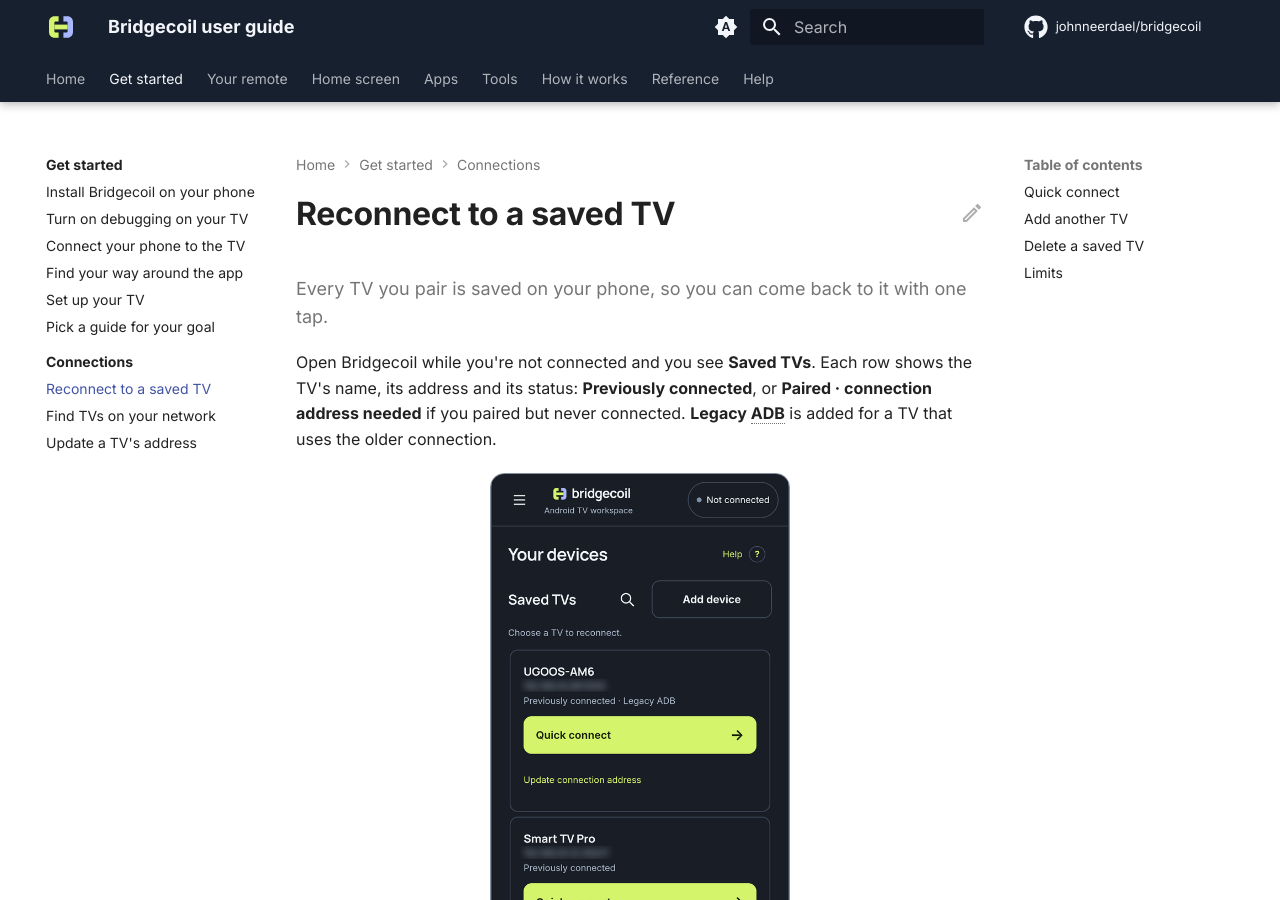
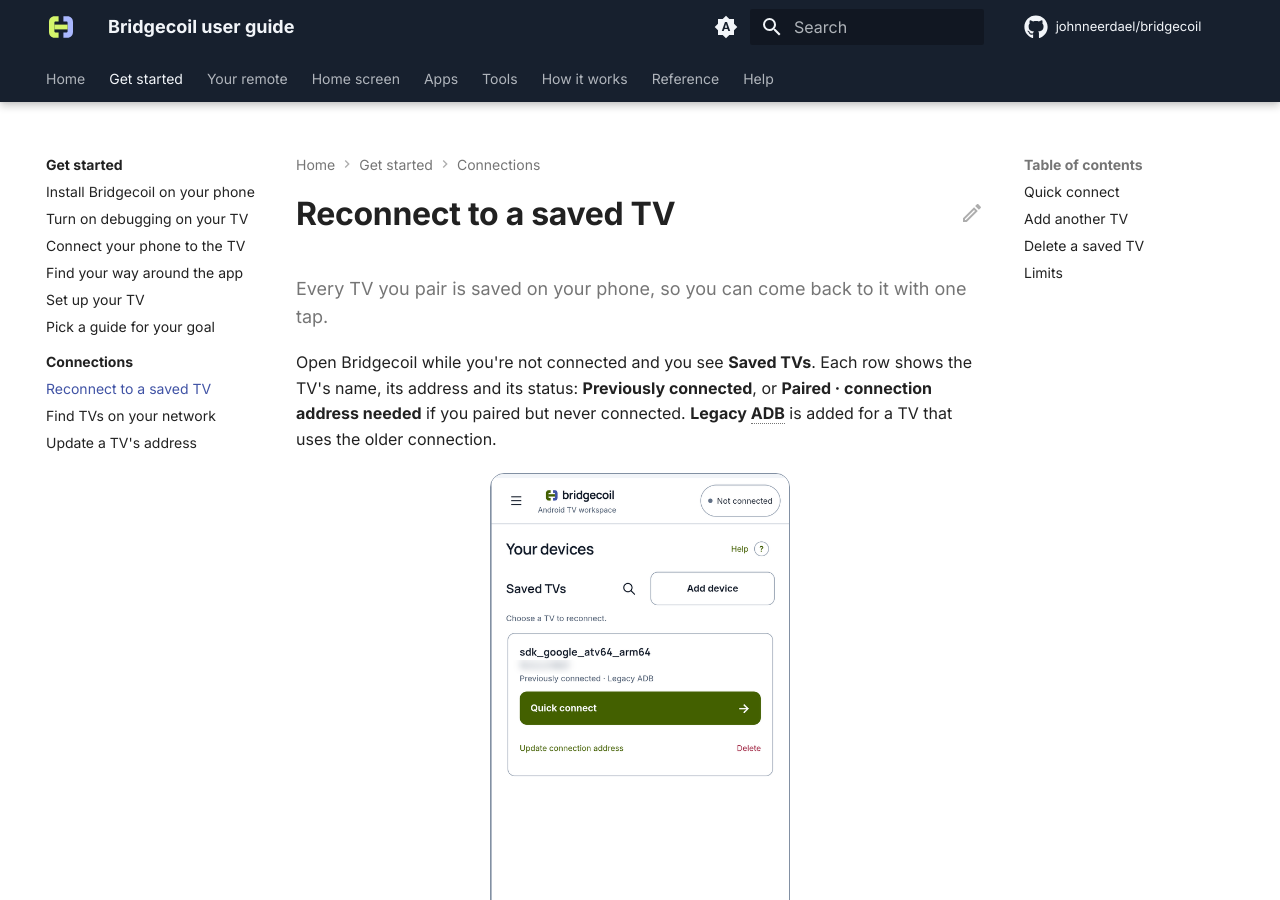
Before and after one commit to johnneerdael/bridgecoil, an MkDocs documentation site: the page built from docs/user-guide/connect/saved-tvs.md, in a window 1280 px wide and 900 px high. Built offline with MkDocs 1.6.1 and Material for MkDocs 9.7.7, drawn with Linux system fonts in a browser that asks for light colours; comment, search, counter and statistics services are not loaded.

Commit message:
docs: show Delete on Saved TVs and its warning
Co-Authored-By: Claude Opus 5.5 <noreply@anthropic.com>

```diff
--- a/docs/user-guide/connect/saved-tvs.md
+++ b/docs/user-guide/connect/saved-tvs.md
@@ -4,7 +4,7 @@
 
 Open Bridgecoil while you're not connected and you see **Saved TVs**. Each row shows the TV's name, its address and its status: **Previously connected**, or **Paired · connection address needed** if you paired but never connected. **Legacy ADB** is added for a TV that uses the older connection.
 
-![Saved TVs with two TVs and a Quick connect button on each.](../assets/shots/connect-saved-tvs.png){ .bc-shot loading=lazy }
+![Saved TVs with a TV's row, showing Quick connect, Update connection address and Delete.](../assets/shots/connect-saved-tvs.png){ .bc-shot loading=lazy }
 
 ## Quick connect
 
```
Also changed, not shown: other parts of docs/user-guide/connect/saved-tvs.md (+2 -0 lines), docs/user-guide/assets/shots/connect-saved-tvs.png, docs/user-guide/assets/shots/saved-tv-delete.png (added).
